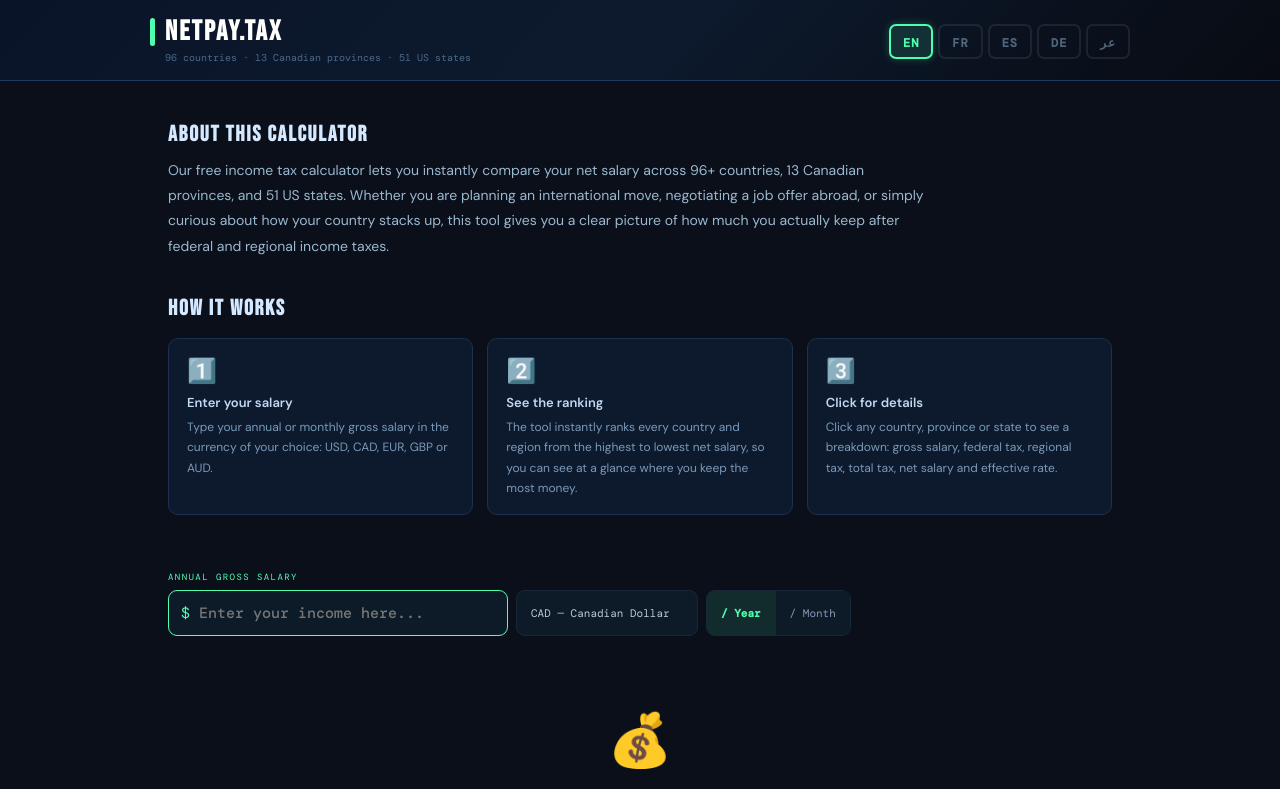
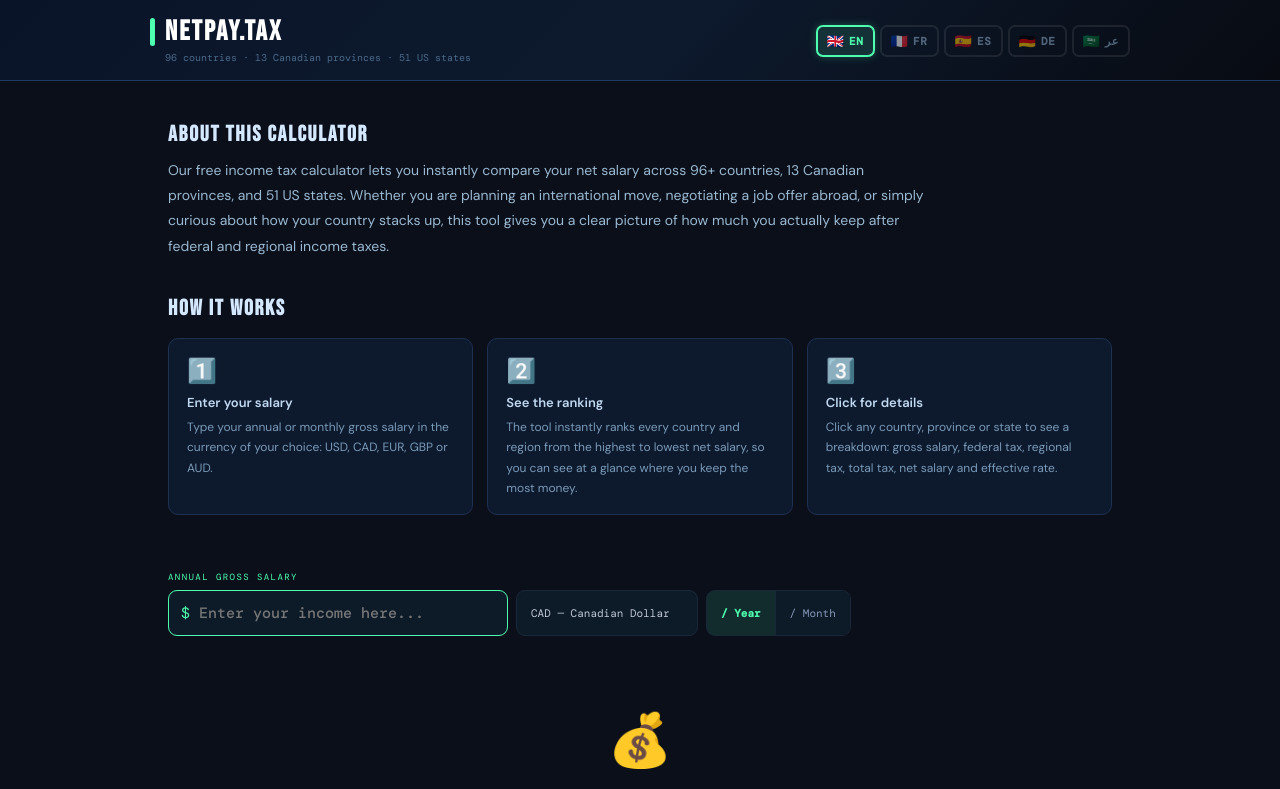
Before and after one commit to Fredwalt72/tax-calculator, a React (Vite) app: page / in a window 1280 px wide. Shown: the top 789 px of the page. Built offline with nearby package versions, Linux system fonts and the light colour scheme.

Commit message:
Update App.jsx

```diff
--- a/App.jsx
+++ b/App.jsx
@@ -1421,11 +1421,11 @@ function FlagImg({ src, abbr, size = 22 }) {
 
 // ── Language switcher ─────────────────────────────────────────────────────
 const LANGS = [
-  { code:"en", label:"EN", tooltip:"English"  },
-  { code:"fr", label:"FR", tooltip:"Français" },
-  { code:"es", label:"ES", tooltip:"Español"  },
-  { code:"de", label:"DE", tooltip:"Deutsch"  },
-  { code:"ar", label:"عر", tooltip:"العربية"  },
+  { code:"en", label:"EN", flag:"🇬🇧", tooltip:"English"  },
+  { code:"fr", label:"FR", flag:"🇫🇷", tooltip:"Français" },
+  { code:"es", label:"ES", flag:"🇪🇸", tooltip:"Español"  },
+  { code:"de", label:"DE", flag:"🇩🇪", tooltip:"Deutsch"  },
+  { code:"ar", label:"عر", flag:"🇸🇦", tooltip:"العربية"  },
 ];
 
 function LangSwitcher({ lang, setLang }) {
@@ -1436,12 +1436,13 @@ function LangSwitcher({ lang, setLang }) {
           style={{
             background: lang===l.code ? "rgba(79,255,176,0.12)" : "transparent",
             border: `2px solid ${lang===l.code ? "#4fffb0" : "rgba(255,255,255,0.15)"}`,
-            borderRadius:7, padding:"5px 12px", cursor:"pointer",
+            borderRadius:7, padding:"5px 9px", cursor:"pointer", display:"flex", alignItems:"center", gap:5,
             transition:"all 0.18s",
             opacity: lang===l.code ? 1 : 0.55,
             boxShadow: lang===l.code ? "0 0 8px rgba(79,255,176,0.25)" : "none",
           }}>
-          <span style={{ fontSize:12, fontFamily:"'DM Mono',monospace", fontWeight:700, color: lang===l.code ? "#4fffb0" : "#8aaac8", letterSpacing:"0.08em" }}>{l.label}</span>
+          <span style={{ fontSize:14 }}>{l.flag}</span>
+          <span style={{ fontSize:11, fontFamily:"'DM Mono',monospace", fontWeight:700, color: lang===l.code ? "#4fffb0" : "#8aaac8", letterSpacing:"0.06em" }}>{l.label}</span>
         </div>
       ))}
     </div>
```
